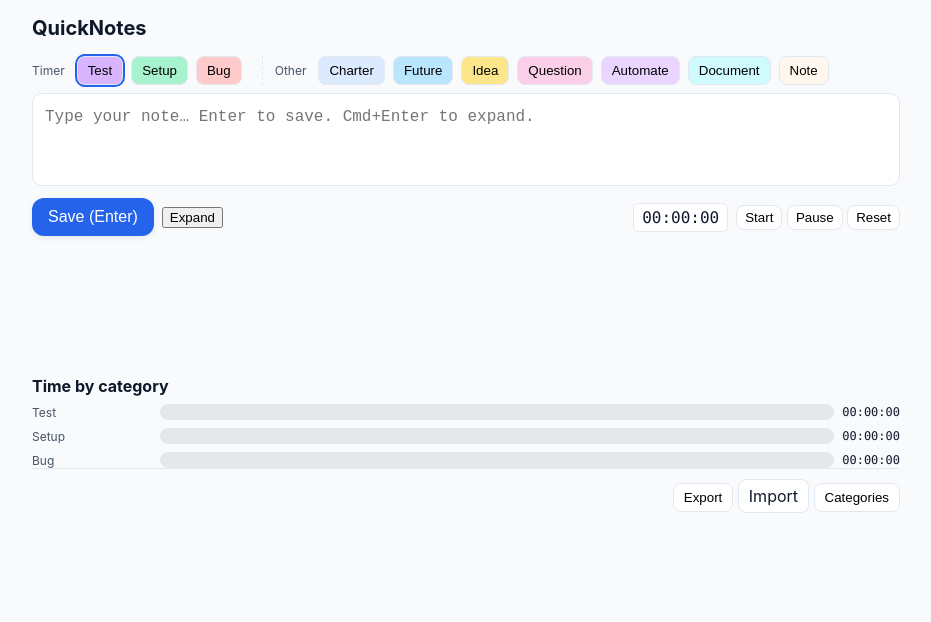
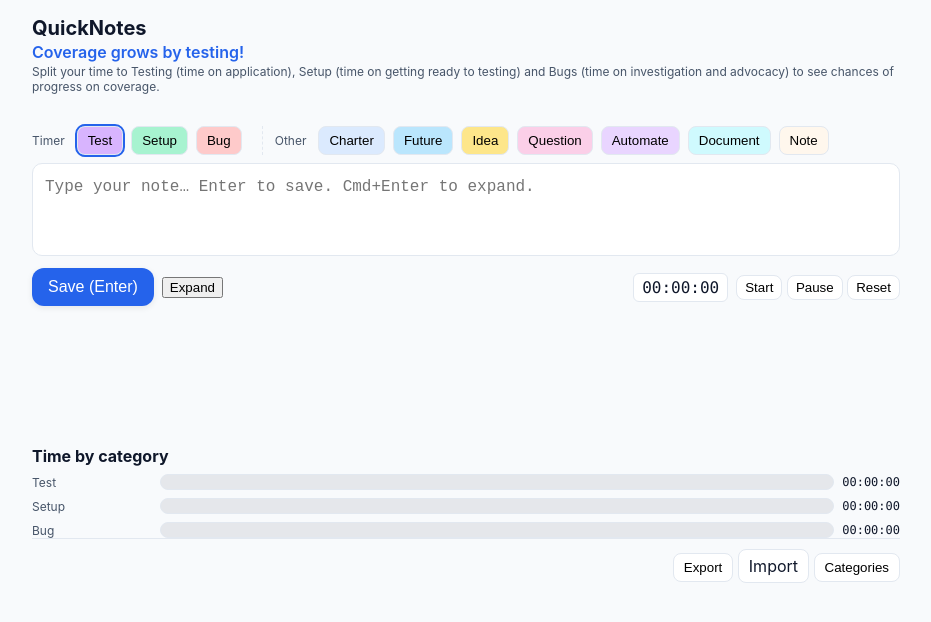
Before and after one commit to maaretp/quicknotes, a plain HTML site: page index.html in a window 1280 px wide. Shown: the whole page, without its empty margins (174-1105 px from the left). Drawn offline with Linux system fonts and the light colour scheme.

Commit message:
Add taglines

```diff
--- a/index.html
+++ b/index.html
@@ -9,7 +9,11 @@
 <body>
 	<div class="app">
 		<header class="app__header">
-			<h1 class="app__title">QuickNotes</h1>
+			<div>
+				<h1 class="app__title">QuickNotes</h1>
+				<p class="tagline tagline--primary">Coverage grows by testing!</p>
+				<p class="tagline tagline--secondary">Split your time to Testing (time on application), Setup (time on getting ready to testing) and Bugs (time on investigation and advocacy) to see chances of progress on coverage.</p>
+			</div>
 			<div class="controls"></div>
 		</header>
 
--- a/styles.css
+++ b/styles.css
@@ -23,7 +23,8 @@ body {
 
 .app { max-width: 900px; margin: 0 auto; padding: 16px; }
 
-.app__header { display: flex; align-items: center; justify-content: space-between; gap: 16px; }
+.app__header { display: flex; align-items: flex-start; justify-content: space-between; gap: 16px; flex-wrap: wrap; }
+.app__header > div:first-child { flex: 1 0 100%; }
 .app__title { margin: 0; font-size: 20px; font-weight: 700; }
 .controls { display: flex; align-items: center; gap: 12px; flex-wrap: wrap; }
 .app__footer { position: sticky; bottom: 0; left: 0; right: 0; background: var(--bg); border-top: 1px solid var(--border); padding: 10px 0; }
@@ -65,6 +66,11 @@ body {
 .primary:focus-visible { outline: 3px solid color-mix(in oklab, var(--primary), white 60%); outline-offset: 2px; }
 .status { color: var(--muted); font-size: 12px; }
 
+/* Taglines */
+.tagline { margin: 2px 0 0; color: var(--muted); }
+.tagline--primary { font-weight: 600; color: var(--primary); }
+.tagline--secondary { font-size: 12px; }
+
 .notes__list { list-style: none; padding: 0; margin: 20px 0 120px; display: grid; gap: 10px; }
 .note-item { border: 1px solid var(--border); background: #fff; border-radius: 10px; padding: 10px; display: grid; grid-template-columns: auto 1fr auto; gap: 10px; align-items: start; }
 .note-pill { padding: 2px 8px; border-radius: 999px; font-size: 12px; border: 1px solid var(--border); }
```
